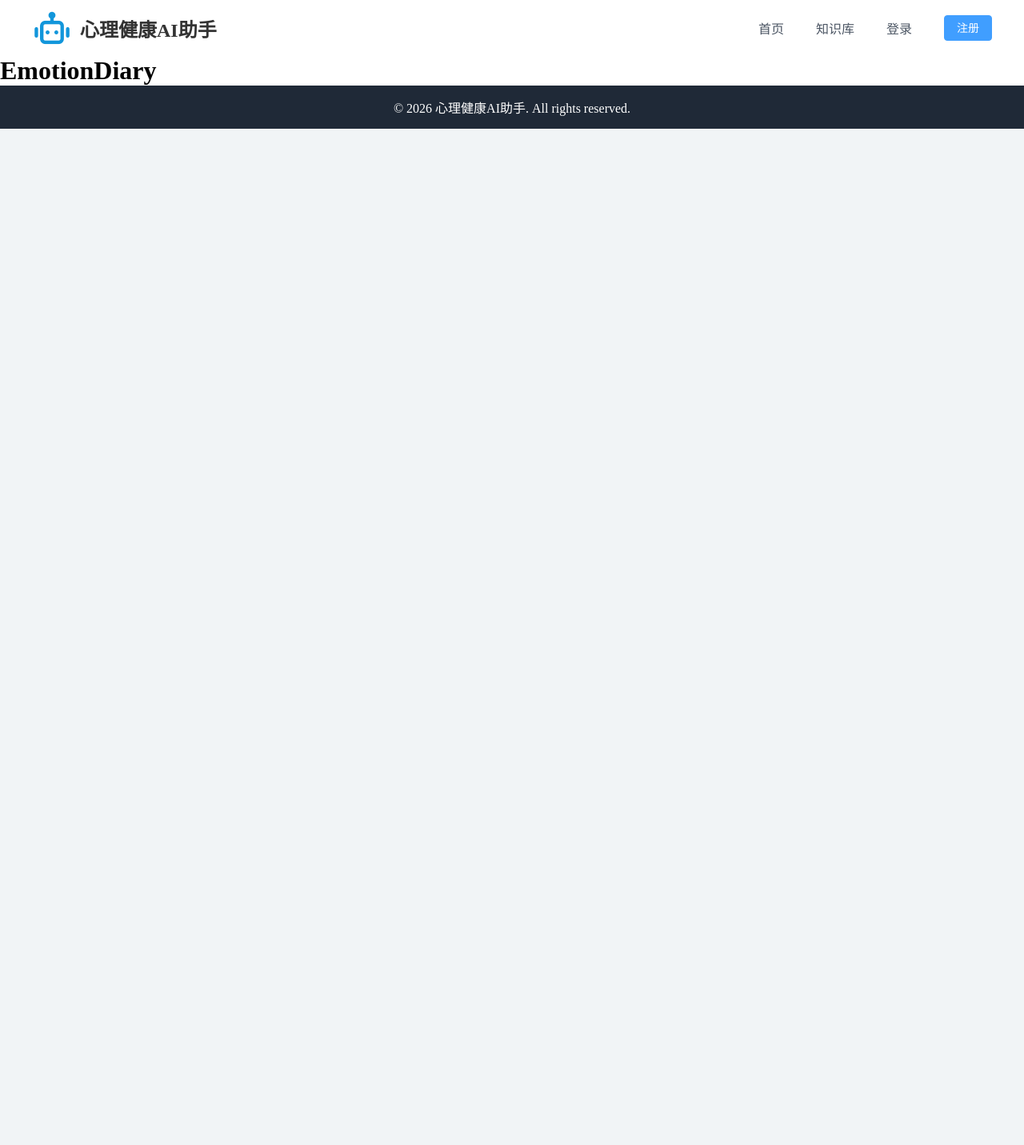
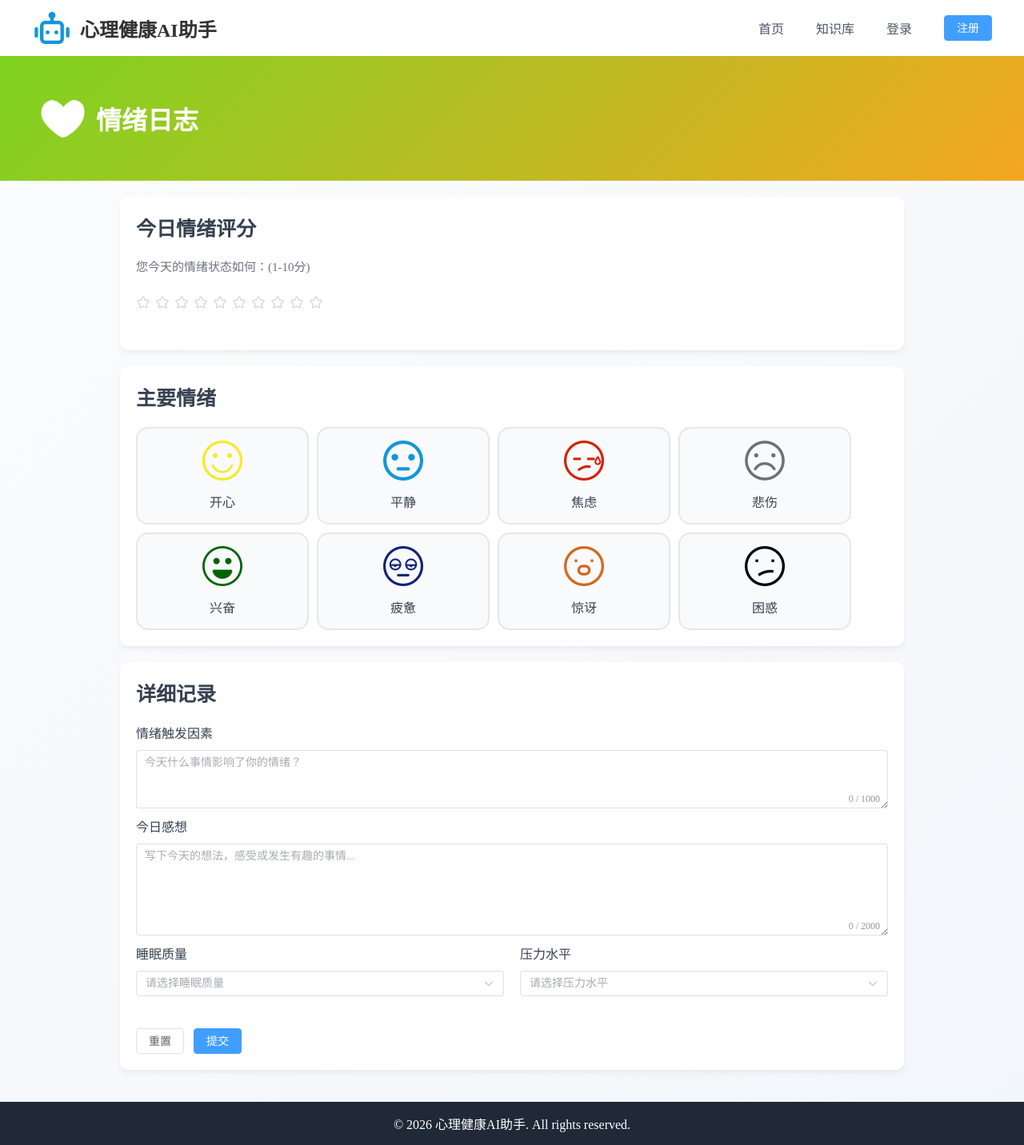
Before and after one commit to senta-zhou/ai-vue, a Vue app: page /emotion-diary in a window 1280 px wide. Shown: the whole page at 80% size. Before the commit the page ends 800 px from the top, so only its background shows below. Built offline with nearby package versions, Linux system fonts and the light colour scheme.

Commit message:
情绪日志页面实现

```diff
--- a/src/api/frontend.js
+++ b/src/api/frontend.js
@@ -29,3 +29,8 @@ export const getSessionDetail = (sessionId) => {
 export const getSessionEmotion = (sessionId) => {
   return request.get(`/psychological-chat/session/${sessionId}/emotion`);
 };
+
+// 提交情绪日记
+export const addEmotionDiary = (data) => {
+  return request.post("/emotion-diary", data);
+};
--- a/src/views/Frontend/EmotionDiary.vue
+++ b/src/views/Frontend/EmotionDiary.vue
@@ -1,5 +1,315 @@
 <template>
-  <div>
-    <h1>EmotionDiary</h1>
+  <div class="emotionDiary-container">
+    <!-- 头部标题 -->
+    <div class="header-section">
+      <div class="header-content">
+        <el-image :src="iconUrl" alt="like" style="width: 60px; height: 60px" />
+        <h1>情绪日志</h1>
+      </div>
+    </div>
+
+    <!-- 内容区域 -->
+    <div class="content">
+      <!-- 情绪评分 -->
+      <div class="diary-card">
+        <div class="title">今日情绪评分</div>
+        <div class="section">
+          <p>您今天的情绪状态如何：(1-10分)</p>
+          <div class="rate">
+            <el-rate
+              v-model="diaryForm.moodScore"
+              :texts="emotionStatus"
+              show-text
+              :max="10"
+              size="large"
+            />
+          </div>
+        </div>
+      </div>
+      <!-- 主要情绪 -->
+      <div class="diary-card">
+        <div class="title">主要情绪</div>
+        <div class="emotion-grid">
+          <div
+            v-for="emotion in emotionOptions"
+            :key="emotion.name"
+            class="emotion-card"
+            :class="{ selected: emotion.name === diaryForm.dominantEmotion }"
+            @click="selectEmotion(emotion.name)"
+          >
+            <el-image
+              :src="emotion.url"
+              alt="emotion"
+              style="width: 50px; height: 50px"
+            />
+            <div class="emotion-name">{{ emotion.name }}</div>
+          </div>
+        </div>
+      </div>
+      <!-- 详细记录 -->
+      <div class="diary-card">
+        <div class="title">详细记录</div>
+        <div class="detail-form">
+          <div class="form-group">
+            <div class="form-label">情绪触发因素</div>
+            <el-input
+              v-model="diaryForm.emotionTriggers"
+              placeholder="今天什么事情影响了你的情绪？"
+              type="textarea"
+              :rows="3"
+              maxlength="1000"
+              show-word-limit
+            />
+          </div>
+          <div class="form-group">
+            <div class="form-label">今日感想</div>
+            <el-input
+              v-model="diaryForm.diaryContent"
+              placeholder="写下今天的想法，感受或发生有趣的事情..."
+              type="textarea"
+              :rows="5"
+              maxlength="2000"
+              show-word-limit
+            />
+          </div>
+          <!-- 生活指标 -->
+          <div class="life-indicators">
+            <div class="indicator-group">
+              <div class="form-label">睡眠质量</div>
+              <el-select
+                v-model="diaryForm.sleepQuality"
+                placeholder="请选择睡眠质量"
+              >
+                <el-option label="很差" :value="1" />
+                <el-option label="较差" :value="2" />
+                <el-option label="一般" :value="3" />
+                <el-option label="良好" :value="4" />
+                <el-option label="优秀" :value="5" />
+              </el-select>
+            </div>
+            <div class="indicator-group">
+              <div class="form-label">压力水平</div>
+              <el-select
+                v-model="diaryForm.stressLevel"
+                placeholder="请选择压力水平"
+              >
+                <el-option label="很低" :value="1" />
+                <el-option label="较低" :value="2" />
+                <el-option label="中等" :value="3" />
+                <el-option label="较高" :value="4" />
+                <el-option label="很高" :value="5" />
+              </el-select>
+            </div>
+          </div>
+
+          <div class="action-buttons">
+            <el-button @click="resetForm">重置</el-button>
+            <el-button type="primary" @click="submitDiary">提交</el-button>
+          </div>
+        </div>
+      </div>
+    </div>
   </div>
 </template>
+
+<script setup>
+  import { ref, reactive } from "vue";
+  import { dayjs, ElMessage } from "element-plus";
+  import { addEmotionDiary } from "@/api/frontend.js";
+
+  // 情绪状态
+  const emotionStatus = [
+    "绝望崩溃",
+    "消沉抑郁",
+    "焦虑烦躁",
+    "低落不悦",
+    "平静淡然",
+    "轻松惬意",
+    "愉悦舒心",
+    "欢欣满足",
+    "兴奋欣喜",
+    "极致幸福",
+  ];
+
+  // 情绪选项
+  const emotionOptions = [
+    {
+      name: "开心",
+      url: new URL("@/assets/images/开心.png", import.meta.url).href,
+    },
+    {
+      name: "平静",
+      url: new URL("@/assets/images/平静.png", import.meta.url).href,
+    },
+    {
+      name: "焦虑",
+      url: new URL("@/assets/images/焦虑.png", import.meta.url).href,
+    },
+    {
+      name: "悲伤",
+      url: new URL("@/assets/images/悲伤.png", import.meta.url).href,
+    },
+    {
+      name: "兴奋",
+      url: new URL("@/assets/images/兴奋.png", import.meta.url).href,
+    },
+    {
+      name: "疲惫",
+      url: new URL("@/assets/images/疲惫.png", import.meta.url).href,
+    },
+    {
+      name: "惊讶",
+      url: new URL("@/assets/images/惊讶.png", import.meta.url).href,
+    },
+    {
+      name: "困惑",
+      url: new URL("@/assets/images/困惑.png", import.meta.url).href,
+    },
+  ];
+
+  // 选择情绪
+  const selectEmotion = (emotion) => {
+    diaryForm.dominantEmotion = emotion;
+  };
+
+  // 日志内容
+  const diaryForm = reactive({
+    diaryDate: dayjs().format("YYYY-MM-DD"),
+    moodScore: null,
+    dominantEmotion: "",
+    emotionTriggers: "",
+    diaryContent: "",
+    sleepQuality: null,
+    stressLevel: null,
+  });
+
+  // 重置
+  const resetForm = () => {
+    Object.assign(diaryForm, {
+      diaryDate: dayjs().format("YYYY-MM-DD"),
+      moodScore: null,
+      dominantEmotion: "",
+      emotionTriggers: "",
+      diaryContent: "",
+      sleepQuality: null,
+      stressLevel: null,
+    });
+  };
+
+  // 提交
+  const submitDiary = () => {
+    console.log(diaryForm);
+    if (!diaryForm.moodScore) {
+      ElMessage.error("请选择情绪评分");
+      return;
+    }
+    if (!diaryForm.dominantEmotion) {
+      ElMessage.error("请选择主要情绪");
+      return;
+    }
+    if (!diaryForm.emotionTriggers) {
+      ElMessage.error("请输入触发情绪的事件");
+      return;
+    }
+    if (!diaryForm.diaryContent) {
+      ElMessage.error("请输入日志内容");
+      return;
+    }
+    if (!diaryForm.sleepQuality) {
+      ElMessage.error("请选择睡眠质量");
+      return;
+    }
+    if (!diaryForm.stressLevel) {
+      ElMessage.error("请选择压力水平");
+      return;
+    }
+    addEmotionDiary(diaryForm).then((res) => {
+      console.log(res);
+      ElMessage.success("提交成功");
+      resetForm();
+    });
+  };
+
+  const iconUrl = new URL("@/assets/images/like.png", import.meta.url).href;
+</script>
+
+<style lang="scss" scoped>
+  .emotionDiary-container {
+    background: linear-gradient(135deg, #fafbfc 0%, #f7f9fc 50%, #f2f6fa 100%);
+    .header-section {
+      background: linear-gradient(135deg, #7ed321 0%, #f5a623 100%);
+      color: white;
+      padding: 48px;
+      .header-content {
+        display: flex;
+        align-items: center;
+        gap: 12px;
+      }
+    }
+    .content {
+      margin: 0 auto;
+      width: 980px;
+      padding: 20px;
+      .diary-card {
+        margin-bottom: 20px;
+        background: white;
+        border-radius: 10px;
+        padding: 20px;
+        box-shadow: 0 4px 6px rgba(0, 0, 0, 0.05);
+        .title {
+          margin-bottom: 20px;
+          font-size: 25px;
+          font-weight: 600;
+          color: #374151;
+        }
+        .section {
+          margin-bottom: 20px;
+          p {
+            font-size: 15px;
+            color: #6b7280;
+            margin-bottom: 15px;
+          }
+        }
+        .emotion-grid {
+          display: flex;
+          flex-wrap: wrap;
+          gap: 10px;
+          .emotion-card {
+            padding: 15px;
+            border: 2px solid #e5e7eb;
+            border-radius: 15px;
+            text-align: center;
+            cursor: pointer;
+            background: #f9fafb;
+            .emotion-name {
+              margin-top: 10px;
+              padding: 0 75px;
+              color: #374151;
+            }
+            &.selected {
+              border-color: #7ed321;
+              background: #f0fdf4;
+              transform: translateY(-3px);
+            }
+          }
+        }
+        .detail-form {
+          .form-label {
+            margin: 10px 0;
+            color: #374151;
+          }
+          .life-indicators {
+            display: flex;
+            gap: 20px;
+            .indicator-group {
+              flex: 1;
+            }
+          }
+          .action-buttons {
+            margin-top: 40px;
+          }
+        }
+      }
+    }
+  }
+</style>
```
